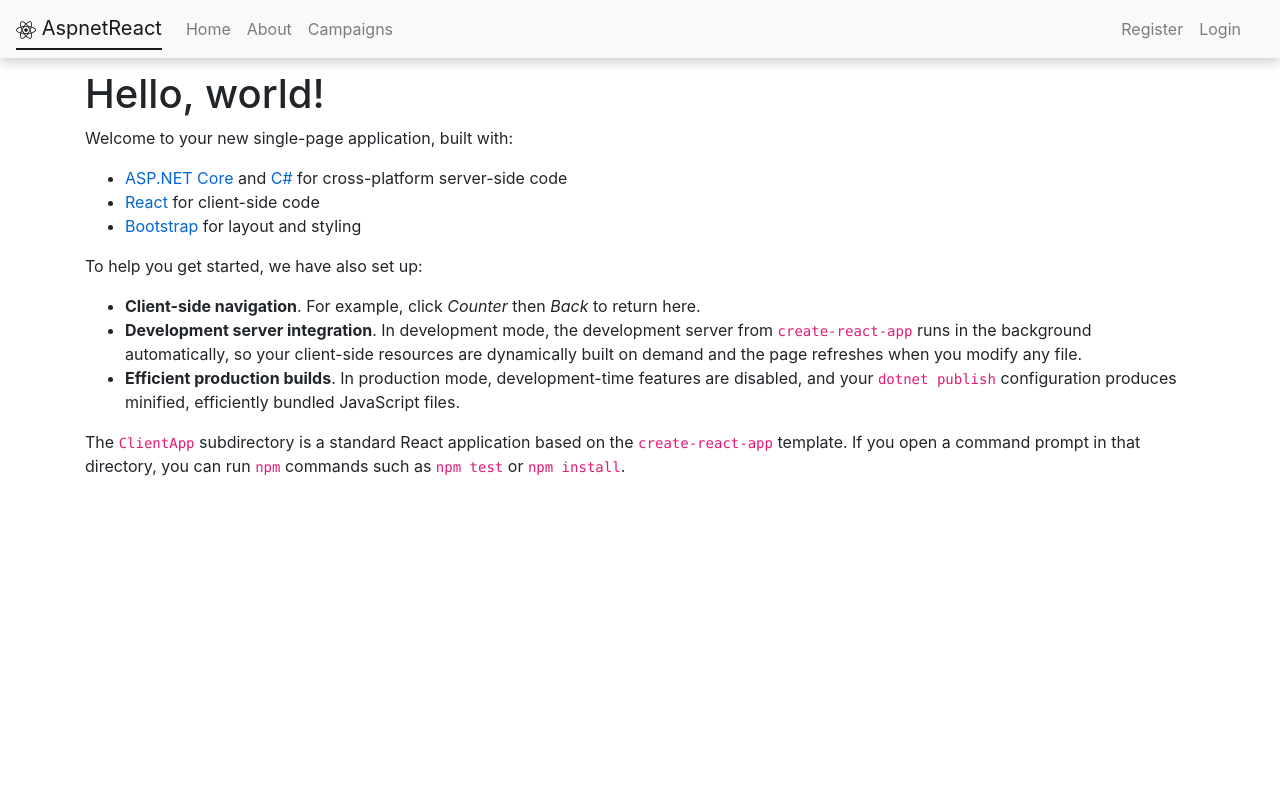
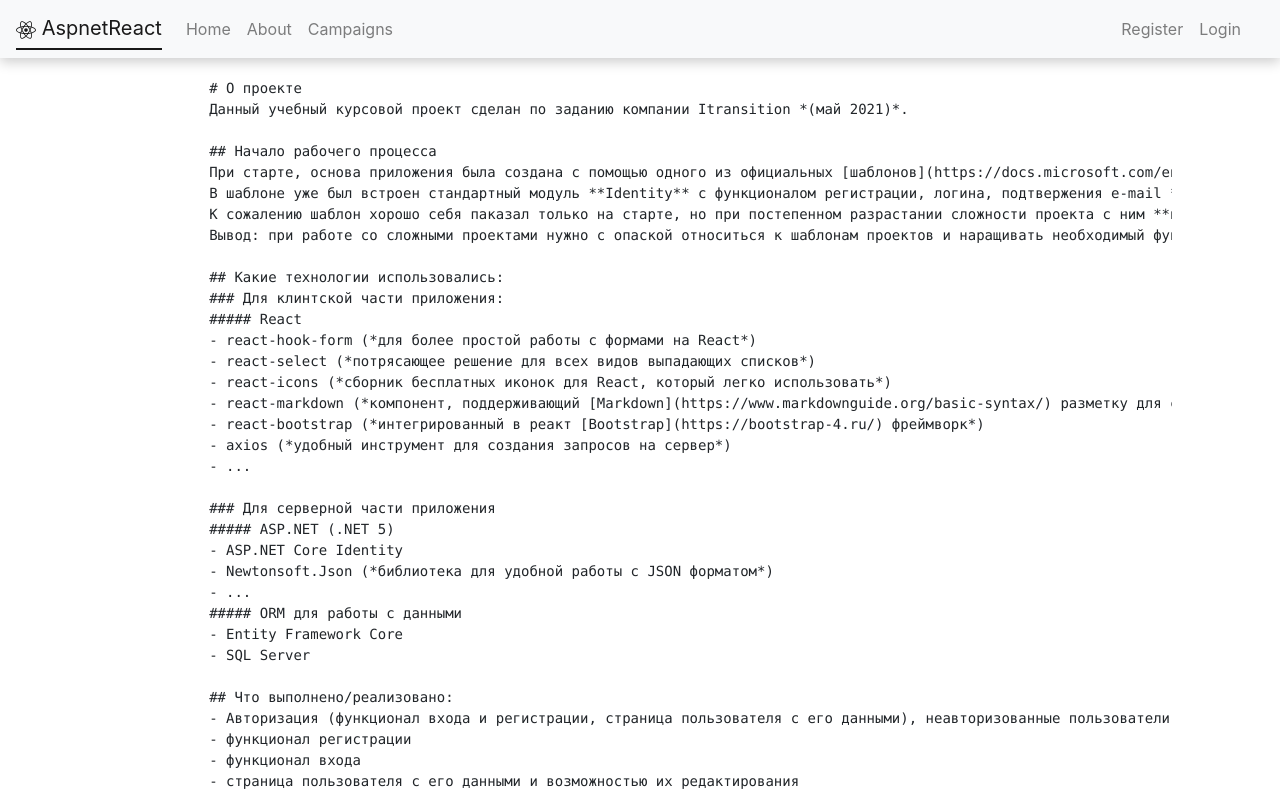
Before and after one commit to Tasonovs/AspnetReact, a React (Create React App) app in the folder AspnetReact/ClientApp/: page /about in a window 1280 px wide. Shown: the top 794 px of the page. Built offline with nearby package versions, Linux system fonts and the light colour scheme; no server answers.

Commit message:
Edit About page Edit Readme

```diff
--- a/AspnetReact/ClientApp/src/pages/About.js
+++ b/AspnetReact/ClientApp/src/pages/About.js
@@ -1,23 +1,65 @@
 import React from 'react'
+import { Container } from 'react-bootstrap'
+import ReactMarkdown from 'react-markdown'
+import gfm from 'remark-gfm'
 import './style.css'
 
 export default function About() {
     return (
-        <div>
-            <h1>Hello, world!</h1>
-            <p>Welcome to your new single-page application, built with:</p>
-            <ul>
-                <li><a href='https://get.asp.net/'>ASP.NET Core</a> and <a href='https://msdn.microsoft.com/en-us/library/67ef8sbd.aspx'>C#</a> for cross-platform server-side code</li>
-                <li><a href='https://facebook.github.io/react/'>React</a> for client-side code</li>
-                <li><a href='http://getbootstrap.com/'>Bootstrap</a> for layout and styling</li>
-            </ul>
-            <p>To help you get started, we have also set up:</p>
-            <ul>
-                <li><strong>Client-side navigation</strong>. For example, click <em>Counter</em> then <em>Back</em> to return here.</li>
-                <li><strong>Development server integration</strong>. In development mode, the development server from <code>create-react-app</code> runs in the background automatically, so your client-side resources are dynamically built on demand and the page refreshes when you modify any file.</li>
-                <li><strong>Efficient production builds</strong>. In production mode, development-time features are disabled, and your <code>dotnet publish</code> configuration produces minified, efficiently bundled JavaScript files.</li>
-            </ul>
-            <p>The <code>ClientApp</code> subdirectory is a standard React application based on the <code>create-react-app</code> template. If you open a command prompt in that directory, you can run <code>npm</code> commands such as <code>npm test</code> or <code>npm install</code>.</p>
-        </div>
+        <Container>
+            <ReactMarkdown className="m-2" remarkPlugins={[gfm]} children="
+                # О проекте
+                Данный учебный курсовой проект сделан по заданию компании Itransition *(май 2021)*.
+
+                ## Начало рабочего процесса
+                При старте, основа приложения была создана с помощью одного из официальных [шаблонов](https://docs.microsoft.com/en-us/aspnet/core/security/authentication/identity-api-authorization?view=aspnetcore-5.0) Microsoft, а именно `dotnet new react -o <output_directory_name> -au Individual`, с надеждой на то, что разработчики заложили в него правильную и простую структуру Full-stack приложения. Это было сделано, чтобы не допустить архитектурных ошибок ещё на старте приложения.
+                В шаблоне уже был встроен стандартный модуль **Identity** с функционалом регистрации, логина, подтвержения e-mail *(правда всё это на Razor-pages)*. Также была папка ClientApp с React SPA приложением, роутами, API авторизации.
+                К сожалению шаблон хорошо себя паказал только на старте, но при постепенном разрастании сложности проекта с ним **начались проблемы**.
+                Вывод: при работе со сложными проектами нужно с опаской относиться к шаблонам проектов и наращивать необходимый функционал постепенно и с нуля.
+
+                ## Какие технологии использовались:
+                ### Для клинтской части приложения:
+                ##### React
+                - react-hook-form (*для более простой работы с формами на React*)
+                - react-select (*потрясающее решение для всех видов выпадающих списков*)
+                - react-icons (*сборник бесплатных иконок для React, который легко использовать*)
+                - react-markdown (*компонент, поддерживающий [Markdown](https://www.markdownguide.org/basic-syntax/) разметку для создания красивых пользовательских описаний проектов*)
+                - react-bootstrap (*интегрированный в реакт [Bootstrap](https://bootstrap-4.ru/) фреймворк*)
+                - axios (*удобный инструмент для создания запросов на сервер*)
+                - ...
+
+                ### Для серверной части приложения
+                ##### ASP.NET (.NET 5)
+                - ASP.NET Core Identity
+                - Newtonsoft.Json (*библиотека для удобной работы с JSON форматом*)
+                - ...
+                ##### ORM для работы с данными
+                - Entity Framework Core
+                - SQL Server
+
+                ## Что выполнено/реализовано:
+                - Авторизация (функционал входа и регистрации, страница пользователя с его данными), неавторизованные пользователи могут только просматривать кампании в режиме read-only
+                - функционал регистрации
+                - функционал входа
+                - страница пользователя с его данными и возможностью их редактирования
+                - неавторизованные пользователи могут только просматривать кампании в режиме read-only
+                - Личная страница пользователя с его кампаниями, возможностью просмотра и редактирования
+                - Использование CSS фреймворка (использовался **Bootstrap**)
+                - Страница кампании
+                - Форма создания/редактирования кампаний
+                - Загрузка картинок на сервер, а не в базу данных
+                - Загрузка картинок в форму может осуществляться grag-and-drop методом
+                - Ввод тегов в форме создания/редактирования кампании *(связь многие-ко-многим)* с возможностью **создавать и добавлять новые**
+
+                ## Не реализовано *(из-за нехватки времени или по незнанию)*:
+                - Поддержка 2-х языков *(самый простой способ - это компонент-константа со всеми фразами и их переводом)*
+                - Поддержка 2-х тем оформления [*(как это сделать)*](https://www.npmjs.com/package/react-css-theme-switcher)
+                - Динамическое обновление комментариев *(работа с Web-сокетами была продемонстрировано в 6-ой задаче, не хватило времени)*
+                - Новости кампании
+                - Бонусы и перевод средств
+                - Полнотекстовый поиск по сайту
+                - Профиль администратора
+                " />
+        </Container>
     )
 }
```
Also changed, not shown: 1 other file (tests, documents, lock files or other folders).
